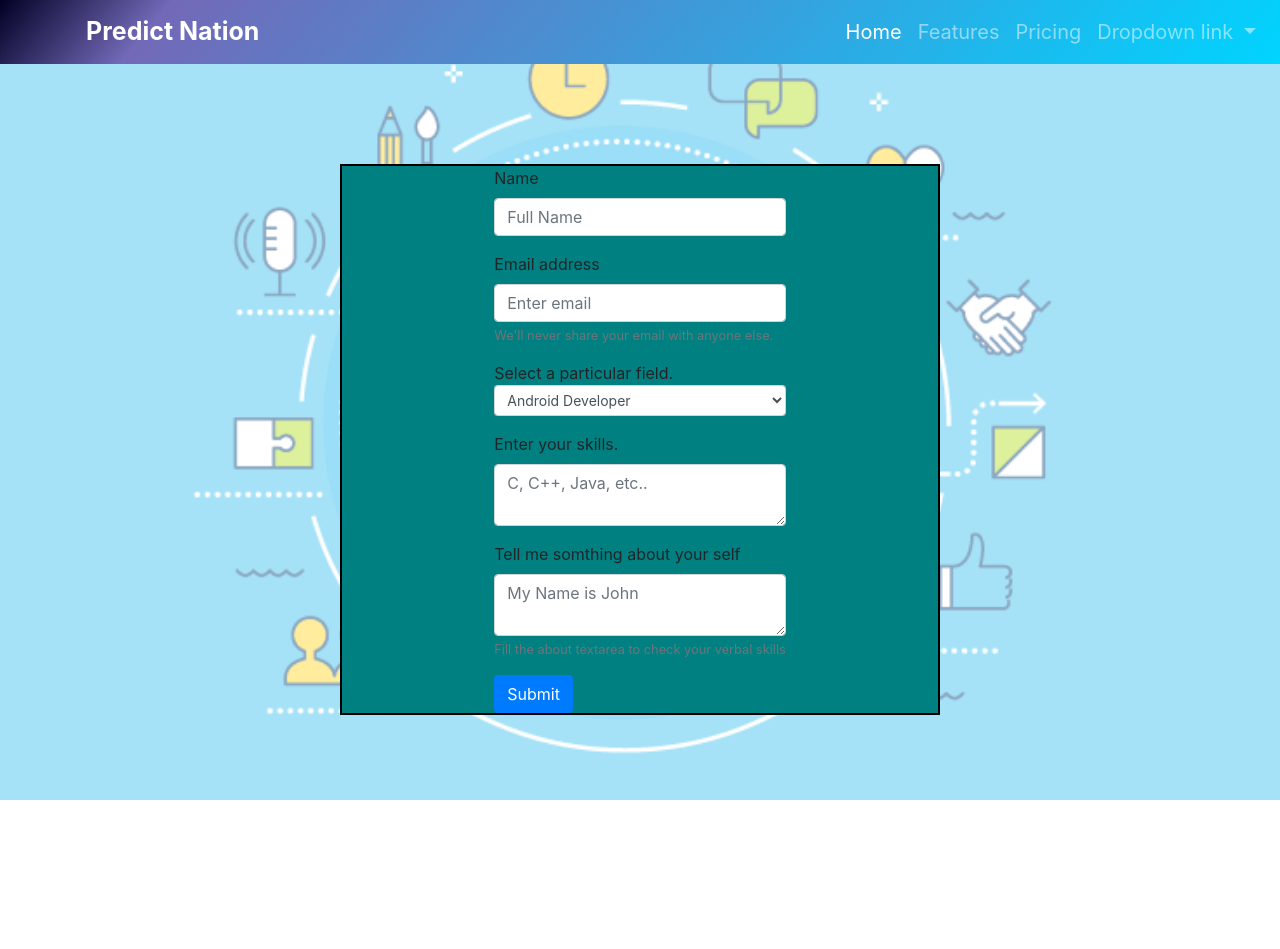
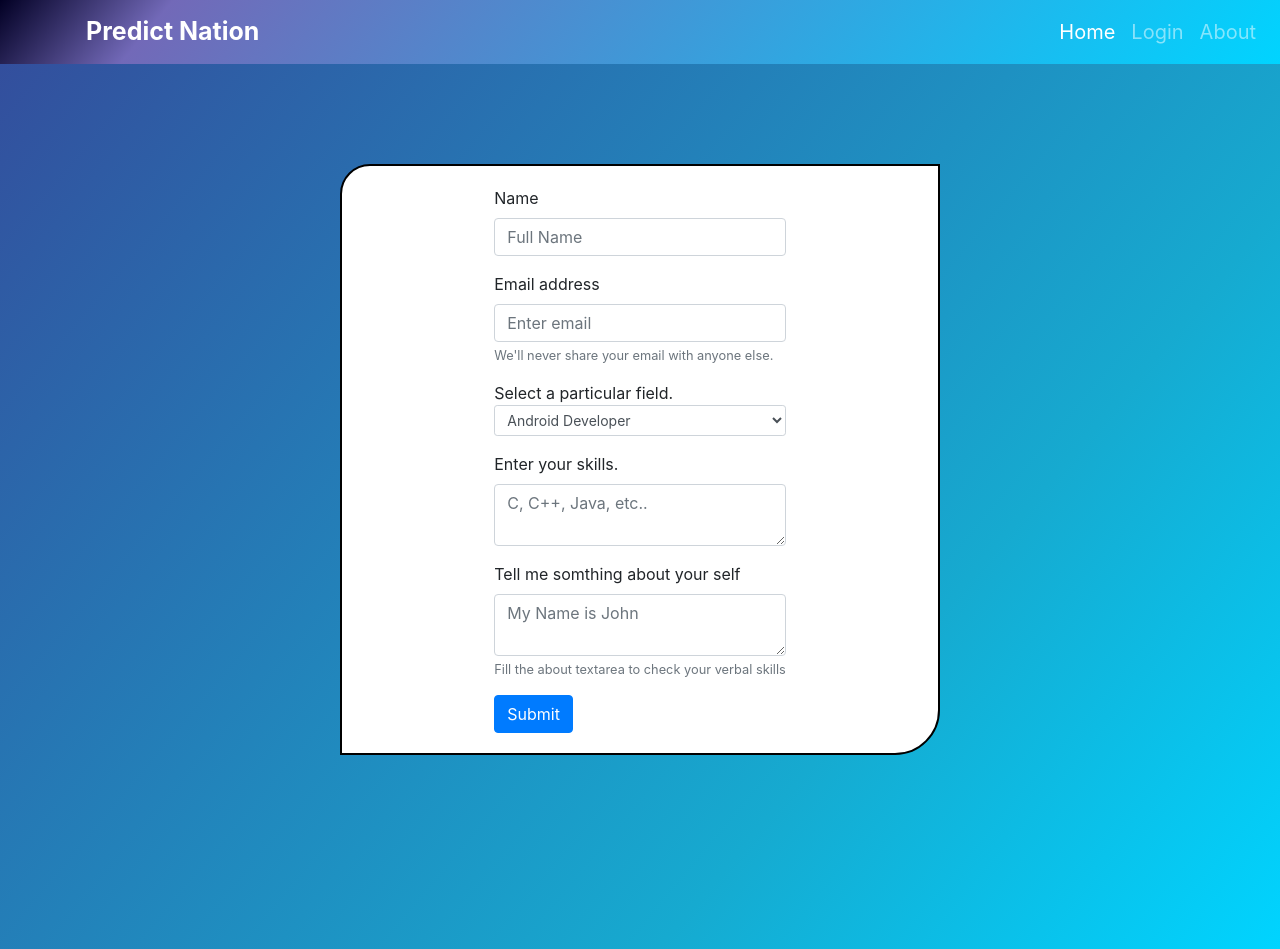
Before and after one commit to OfficialAnujMore/Predict-Nation, a plain HTML site: page input_form.html in a window 1280 px wide. Before the commit the page ends 800 px from the top, so only its background shows below. Drawn offline with nearby package versions, Linux system fonts and the light colour scheme.

Commit message:
Minor changes

```diff
--- a/css/input-form.css
+++ b/css/input-form.css
@@ -1,20 +1,21 @@
 .form-bg::before{
-    background-image: url('/images/form-bg.png');
+  background: rgb(2,0,36);
+  background: linear-gradient(130deg, rgba(2,0,36,1) 0%, rgba(52,75,155,1) 0%, rgba(22,170,208,1) 70%, rgba(0,212,255,1) 100%);
     content: "";
     position: absolute;
-    height: 800px;
+    height: 949px;
     top: 0px;
     left: 0px;
     width: 100%;
     z-index: -1;
-    opacity: 0.5;
+    /* opacity: 0.5; */
     background-position: center;
   background-repeat: no-repeat;
   background-size: cover;
 
 }
 
-.main-form{
+/* .main-form{
     background-color: teal;
     border: 2px solid black;
     width: 600px;
@@ -22,4 +23,18 @@
     margin-top: 100px;
     z-index: -1;
     opacity: 1;
+} */
+
+.main-form{
+  border: 2px solid black;
+  width: 600px;
+  margin-top: 100px;
+  background-color:white;
+  border-top-left-radius: 30px;
+  border-bottom-right-radius:45px ;
 }
+
+.form-content{
+  margin-top: 20px;
+  margin-bottom: 20px;
+}
--- a/input_form.html
+++ b/input_form.html
@@ -19,25 +19,15 @@
         <div class="collapse navbar-collapse" id="navbarNavDropdown">
             <ul class="navbar-nav ml-auto">
                 <li class="nav-item active">
-                    <a class="nav-link" href="#">Home <span class="sr-only">(current)</span></a>
+                    <a class="nav-link" href="index.html">Home <span class="sr-only">(current)</span></a>
                 </li>
                 <li class="nav-item">
-                    <a class="nav-link" href="#">Features</a>
+                    <a class="nav-link" href="Login.html">Login</a>
                 </li>
                 <li class="nav-item">
-                    <a class="nav-link" href="#">Pricing</a>
+                    <a class="nav-link" href="#">About</a>
                 </li>
-                <li class="nav-item dropdown">
-                    <a class="nav-link dropdown-toggle" href="#" id="navbarDropdownMenuLink" role="button"
-                        data-toggle="dropdown" aria-haspopup="true" aria-expanded="false">
-                        Dropdown link
-                    </a>
-                    <div class="dropdown-menu" aria-labelledby="navbarDropdownMenuLink">
-                        <a class="dropdown-item" href="#">Action</a>
-                        <a class="dropdown-item" href="#">Another action</a>
-                        <a class="dropdown-item" href="#">Something else here</a>
-                    </div>
-                </li>
+
             </ul>
         </div>
     </nav>
@@ -47,7 +37,7 @@
 
     <div class="form-bg d-flex justify-content-center">
         <div class="main-form d-flex justify-content-center">
-            <form>
+            <form class="form-content">
                 <div class="form-group ">
                     <label for="Name">Name</label>
                     <input type="text" class="form-control" id="name" aria-describedby="emailHelp"
@@ -97,16 +87,17 @@
                 <div class="form-group">
 
                     <label for="validationTextarea">Enter your skills.</label>
-                    <textarea class="form-control skills" id="validationTextarea"
-                        placeholder="C, C++, Java, etc.." required></textarea>
+                    <textarea class="form-control skills" id="validationTextarea" placeholder="C, C++, Java, etc.."
+                        required></textarea>
                 </div>
 
                 <div class="form-group">
 
                     <label for="validationTextarea">Tell me somthing about your self</label>
-                    <textarea class="form-control skills" id="validationTextarea"
-                        placeholder="My Name is John" required></textarea>
-                    <small id="emailHelp" class="form-text text-muted">Fill the about textarea to check your verbal skills</small>
+                    <textarea class="form-control skills" id="validationTextarea" placeholder="My Name is John"
+                        required></textarea>
+                    <small id="emailHelp" class="form-text text-muted">Fill the about textarea to check your verbal
+                        skills</small>
                 </div>
 
 
```
Also changed, not shown: app1.js (added, +18 -0 lines), index.html (+6 -16 lines).
